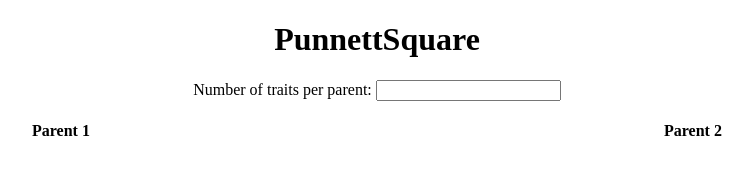
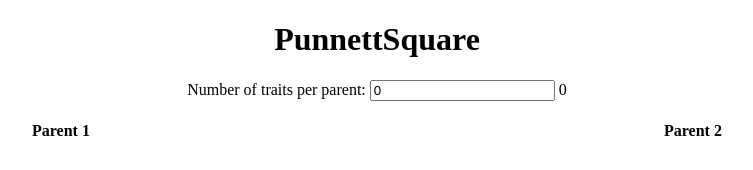
Before and after one commit to JakobLopez/ComputationalMethods, an Angular app in the folder PunnettSquare/PunnettSquare/: page / in a window 1280 px wide. Shown: the top 170 px of the page, without its empty margins (263-1016 px from the left). Built offline with nearby package versions, Linux system fonts and the light colour scheme.

Commit message:
list elements n times

```diff
--- /dev/null
+++ b/PunnettSquare/PunnettSquare/src/app/fill.pipe.ts
@@ -0,0 +1,12 @@
+import { Pipe, PipeTransform } from '@angular/core';
+
+@Pipe({
+  name: 'fill'
+})
+export class FillPipe implements PipeTransform {
+
+  transform(value) {
+    return Array.from(Array(value).keys())
+  }
+
+}
--- a/PunnettSquare/PunnettSquare/src/app/trait-form/trait-form.component.html
+++ b/PunnettSquare/PunnettSquare/src/app/trait-form/trait-form.component.html
@@ -1,8 +1,14 @@
 <div id="form">
-  <label>Number of traits per parent: </label> <input type="number" maxlength="1" name="numTraits">
+  <label>Number of traits per parent: </label> <input [(ngModel)]="numberOfTraits" type="number" maxlength="1" name="numTraits">
+  {{numberOfTraits}}
 </div>
 
 <div class="wrapper">
-  <div id="parent1"><h4>Parent 1</h4></div>
+  <div id="parent1">
+    <h4>Parent 1</h4>
+    <div *ngFor="let i of numberOfTraits | fill">
+      Trait #{{i + 1}}
+    </div>
+  </div>
   <div id="parent2"><h4>Parent 2</h4></div>
 </div>
--- a/PunnettSquare/PunnettSquare/src/app/trait-form/trait-form.component.ts
+++ b/PunnettSquare/PunnettSquare/src/app/trait-form/trait-form.component.ts
@@ -7,6 +7,8 @@ import { Component, OnInit } from '@angular/core';
 })
 export class TraitFormComponent implements OnInit {
 
+  numberOfTraits: Number = 0
+
   constructor() { }
 
   ngOnInit() {
```
Also changed, not shown: PunnettSquare/PunnettSquare/src/app/app.module.ts (+6 -2 lines), 1 other file (tests, documents, lock files or other folders).
